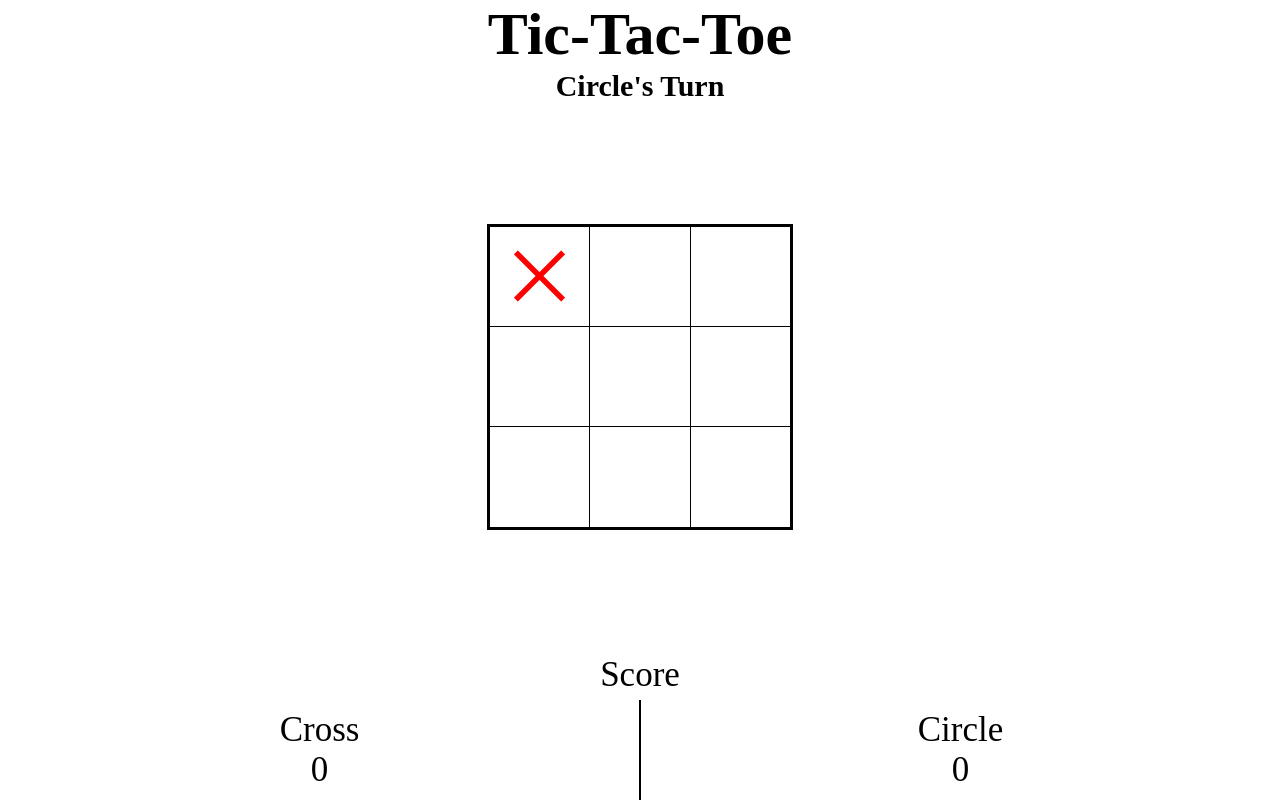
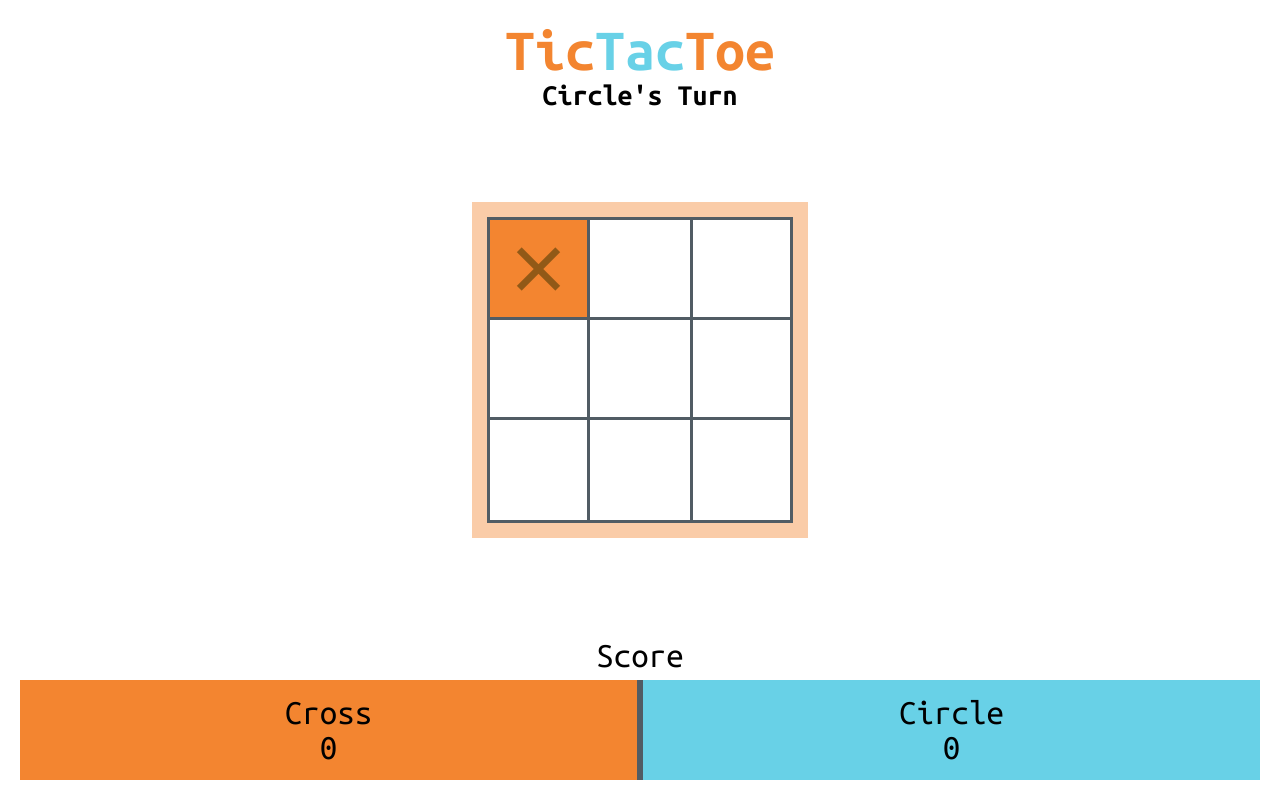
Before and after one commit to rissshaaav/Tic-Tac-Toe, a plain HTML site: page index.html in a window 1280 px wide. Both pictures are taken after a click on the element 540 px from the left and 276 px from the top of the page. Drawn offline with nearby package versions, Linux system fonts and the light colour scheme.

Commit message:
designing done

```diff
--- a/index.html
+++ b/index.html
@@ -4,14 +4,18 @@
     <meta charset="UTF-8">
     <meta http-equiv="X-UA-Compatible" content="IE=edge">
     <meta name="viewport" content="width=device-width, initial-scale=1.0">
-    <link rel="stylesheet" href="https://fonts.googleapis.com/css2?family=Material+Symbols+Outlined:opsz,wght,FILL,GRAD@48,400,0,0" />
+    <link rel="preconnect" href="https://fonts.googleapis.com">
+    <link rel="preconnect" href="https://fonts.gstatic.com" crossorigin>
+    <link href="https://fonts.googleapis.com/css2?family=Ubuntu+Mono:ital,wght@0,400;0,700;1,400&display=swap" rel="stylesheet">
+    <link rel="stylesheet" href="https://fonts.googleapis.com/css2?family=Material+Symbols+Outlined:opsz,wght,FILL,GRAD@20..48,100..700,0..1,-50..200" />
+    <link rel="stylesheet" href="https://fonts.googleapis.com/css2?family=Material+Symbols+Outlined:opsz,wght,FILL,GRAD@20..48,100..700,0..1,-50..200" />
     <link rel="stylesheet" href="styles.css">
-    <link rel="stylesheet" href="https://fonts.googleapis.com/css2?family=Material+Symbols+Outlined:opsz,wght,FILL,GRAD@48,400,0,0" />
     <title>Tic-Tac-Toe</title>
 </head>
 <body>
     <header>
-        <h1>Tic-Tac-Toe</h1>
+        <h1><span style="color: #f38530;">Tic</span><span style="color: #68d1e7;">Tac</span><span style="color: #f38530;">Toe</span>
+        </h1>
         <h3><span id="player">Cross</span>'s Turn</h3>
     </header>
     <main>
@@ -49,12 +53,3 @@
     <script src="script.js"></script>
 </body>
 </html>
-<!-- <div id = "confirm">
-    // add confirmation message here
-    // custom buttons
-    <div class="close">
-       <button onclick = "closeConfirm()"> Yes </button>
-       <button onclick = "closeConfirm()"> No </button>
-    </div>
- </div>
- <button onclick = 'showConfirm()'> Show confirm Box </button> -->
--- a/script.js
+++ b/script.js
@@ -1,7 +1,7 @@
 let gameBoardValues = ["","","","","","","","",""];
 
-const cross = '<span class="material-symbols-outlined"> close </span>';
-const circle = '<span class="material-symbols-outlined"> radio_button_unchecked </span>';
+const cross = '<span class="material-symbols-outlined" style="color: #915917"> close </span>';
+const circle = '<span class="material-symbols-outlined" style="color: #148992"> radio_button_unchecked </span>';
 let isCrossTurn = false;
 
 const updatePlayer = (x) => {
@@ -45,6 +45,7 @@ const resetGame = () => {
     gameBoardValues = ["","","","","","","","",""];
     for(let i=0; i<9; i++){
         document.getElementById(i).innerHTML = "";
+        document.getElementById(i).style.backgroundColor = '#fff';
     }
 
     updatePlayer(isCrossTurn);
@@ -68,6 +69,7 @@ const marker = (index) => {
     if(gameBoardValues[index]===""){
         updatePlayer(isCrossTurn);
         document.getElementById(index).innerHTML = isCrossTurn ? cross : circle;
+        document.getElementById(index).style.backgroundColor = isCrossTurn ? '#f38530' : '#68d1e7';
         gameBoardValues[index] = document.getElementById(index).innerText;
         if(checkWinner()){
             scoreIncrement(checkWinner());
--- a/styles.css
+++ b/styles.css
@@ -1,12 +1,13 @@
 :root{
     --square-size: 100px;
-    --border-style: thin solid;
+    --border-style: solid #515c64;
 }
 
 *{
     margin: 0;
     padding: 0;
     box-sizing: border-box;
+    font-family: 'Ubuntu Mono', monospace;
 }
 body{
     display: flex;
@@ -14,7 +15,7 @@ body{
     justify-content: space-between;
     align-items: center;
     height: 100vh;
-    /* padding: 20px; */
+    padding: 20px;
 }
 header{
     text-align: center;
@@ -26,7 +27,8 @@ header h3{
     font-size: 30px;
 }
 .game-body{
-    border: solid;
+    border: var(--border-style);
+    box-shadow: 0 0 0px 15px #facca8;
     /* padding: 30px; */
     display: grid;
     grid-template-columns: repeat(3, 1fr);
@@ -42,9 +44,11 @@ header h3{
 }
 .cross{
     grid-area: cross;
+    background-color: #f38530;
 }
 .circle{
     grid-area: circle;
+    background-color: #68d1e7;
 }
 .score-board{
     width: 100%;
@@ -83,6 +87,6 @@ header h3{
 }
 
 .game-body-item span{
-    font-size: 90px;
-    color: red;
+    font-size: 70px;
+    font-weight: 900;
 }
```
